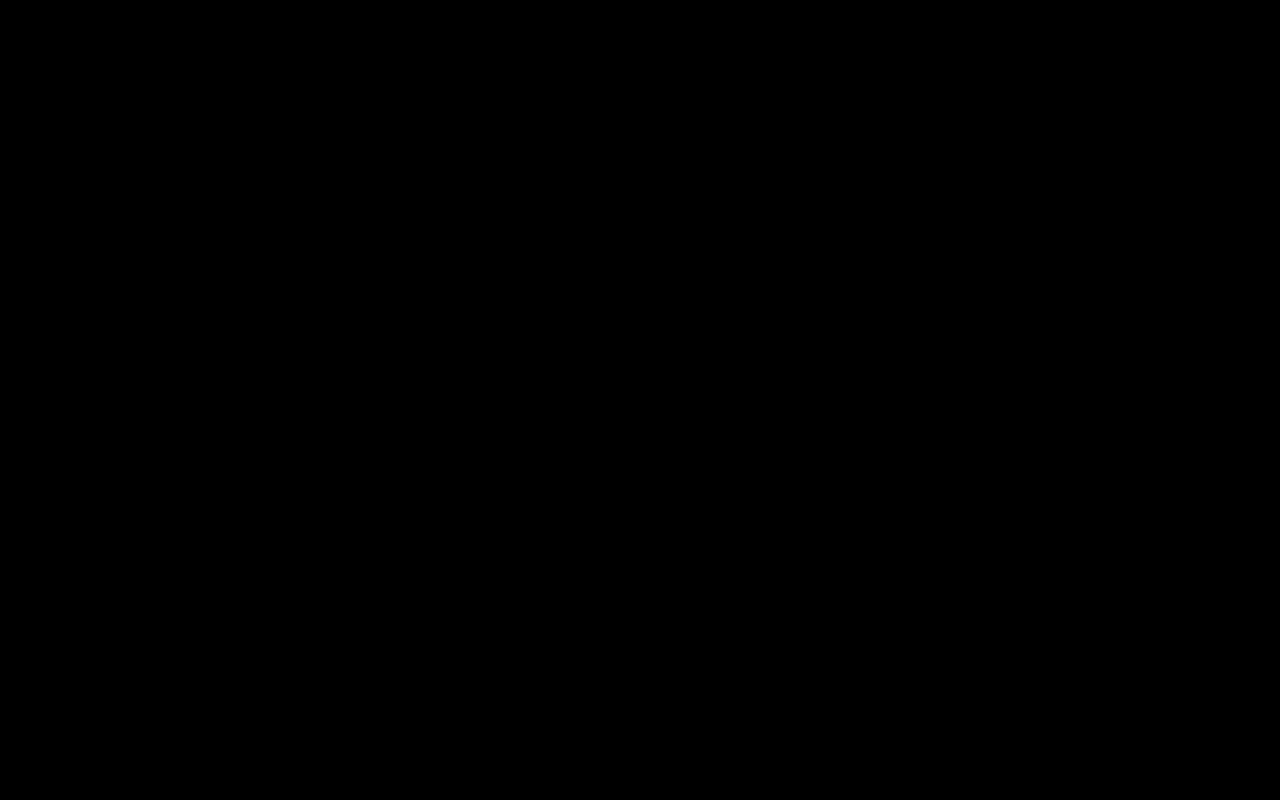
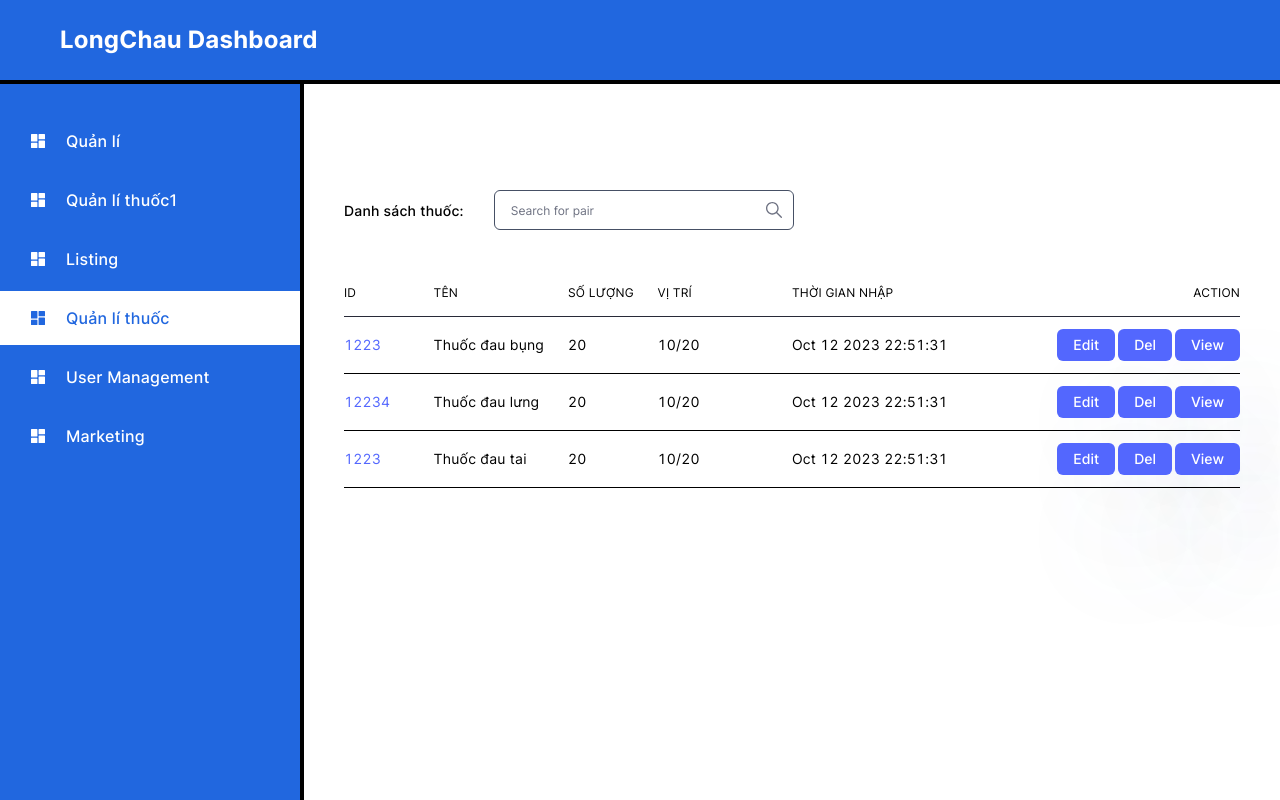
Before and after one commit to Sotatek-HuyDo2/LongChau_UI, a React (Create React App) app: page /medication-management in a window 1280 px wide. Before the commit this address had no page. Built offline with nearby package versions, Linux system fonts and the light colour scheme.

Commit message:
feat: update long chau page

```diff
--- a/src/components/AppButton.tsx
+++ b/src/components/AppButton.tsx
@@ -93,6 +93,22 @@ export const appButtonStyles = {
         opacity: 1,
       },
     }),
+    main2: (props: StyleProps) => ({
+      bg: mode('main.100', 'main.100')(props),
+      color: 'white.100',
+      fontSize: '16px',
+      _hover: {
+        bg: mode('pressed.100', 'pressed.100')(props),
+        _disabled: {
+          bg: mode('border.300', 'border.300')(props),
+        },
+      },
+      _disabled: {
+        bg: mode('border.300', 'border.300')(props),
+        color: 'paragraph.200',
+        opacity: 1,
+      },
+    }),
     transparent: (props: StyleProps) => ({
       bg: 'transparent',
       color: 'main.100',
--- a/src/components/layouts/NavBar.tsx
+++ b/src/components/layouts/NavBar.tsx
@@ -13,7 +13,7 @@ const MENUS = [
   },
   {
     name: 'Quản lí thuốc1',
-    path: '/insight',
+    path: '/medication-management1',
     icon: <Overview />,
   },
   {
@@ -23,7 +23,7 @@ const MENUS = [
   },
   {
     name: 'Quản lí thuốc',
-    path: '/delist',
+    path: '/medication-management',
     icon: <Overview />,
   },
   {
--- a/src/pages/DelistPage.tsx
+++ b/src/pages/Admin/DelistPage.tsx
@@ -11,11 +11,11 @@ import { AppDataTable, AppButton } from 'src/components';
 import ModalDelistConfirm from 'src/components/Modals/ModalDelistConfirm';
 
 interface IDelist {
-  pairID: number;
-  currencyId: number;
-  networkId: number;
+  medicineID: string;
+  name: string;
+  quality: number;
+  visit: string;
   timestamp: number;
-  status: string;
 }
 
 const DelistPage = () => {
@@ -42,10 +42,13 @@ const DelistPage = () => {
   const _renderHeaderTable = () => {
     return (
       <Flex>
-        <Box className="delist--header-cell-body delist--id">Pair ID</Box>
-        <Box className="delist--header-cell-body delist--pair">Pair</Box>
-        <Box className="delist--header-cell-body delist--time">Time</Box>
-        <Box className="delist--header-cell-body delist--status">Status</Box>
+        <Box className="delist--header-cell-body delist--id">ID</Box>
+        <Box className="delist--header-cell-body delist--name">Tên</Box>
+        <Box className="delist--header-cell-body delist--quality">số lượng</Box>
+        <Box className="delist--header-cell-body delist--visit">Vị trí</Box>
+        <Box className="delist--header-cell-body delist--time">
+          Thời gian nhập
+        </Box>
         <Box className="delist--header-cell-body delist--action">Action</Box>
       </Flex>
     );
@@ -70,18 +73,40 @@ const DelistPage = () => {
       <Flex className="delist--row-wrap" direction={'column'}>
         <Flex>
           <Flex className="delist--cell-body delist--id">
-            <Box cursor={'pointer'}>{data.pairID}</Box>
+            <Box cursor={'pointer'}>{data.medicineID}</Box>
           </Flex>
-          <Box className="delist--cell-body delist--pair">BTC/USDT</Box>
+          <Box className="delist--cell-body delist--name">
+            {data.name ? data.name : '--'}
+          </Box>
+          <Flex
+            flexDirection="row"
+            className="delist--cell-body delist--quality"
+          >
+            {data?.quality ? data?.quality : '--'}
+          </Flex>
+          <Box className="delist--cell-body delist--visit">
+            <Box>{data.visit}</Box>
+          </Box>
           <Flex flexDirection="row" className="delist--cell-body delist--time">
             {formatTimestamp(data?.timestamp, 'MMM DD YYYY HH:mm:ss')}
           </Flex>
-          <Box className="delist--cell-body delist--status">
-            <Box>{data.status}</Box>
-          </Box>
           <Box className="delist--cell-body delist--action" cursor={'pointer'}>
             <AppButton size={'sm'} onClick={onToggleOpenModalDelistConfirm}>
-              Delist
+              Edit
+            </AppButton>
+            <AppButton
+              ml={'3px'}
+              size={'sm'}
+              onClick={onToggleOpenModalDelistConfirm}
+            >
+              Del
+            </AppButton>
+            <AppButton
+              ml={'3px'}
+              size={'sm'}
+              onClick={onToggleOpenModalDelistConfirm}
+            >
+              View
             </AppButton>
           </Box>
         </Flex>
@@ -104,7 +129,7 @@ const DelistPage = () => {
 
         <Box className={'delist__search'}>
           <Flex alignItems={'center'}>
-            <Box className={'delist__search-title'}>Listed pair:</Box>
+            <Box className={'delist__search-title'}>Danh sách thuốc:</Box>
             <Box className="delist__search-input">
               <InputGroup>
                 <AppInput
--- a/src/pages/InsightPage/PartTradingVolume/CumulativeVolumeChart.tsx
+++ b/src/pages/InsightPage/PartTradingVolume/CumulativeVolumeChart.tsx
@@ -15,9 +15,7 @@ const CumulativeVolumeChart = () => {
       <Flex justifyContent={'flex-end'}>
         <AppDateRangePicker params={params} setParams={setParams} />
       </Flex>
-      <Box height={'300px'}>
-
-      </Box>
+      <Box height={'300px'}></Box>
       <Flex justifyContent={'center'}>Cumulative Volume</Flex>
     </Box>
   );
--- a/src/pages/InsightPage/PartTradingVolume/WeeklyVolumeChart.tsx
+++ b/src/pages/InsightPage/PartTradingVolume/WeeklyVolumeChart.tsx
@@ -15,9 +15,7 @@ const WeeklyVolumeChart = () => {
       <Flex justifyContent={'flex-end'}>
         <AppDateRangePicker params={params} setParams={setParams} />
       </Flex>
-      <Box height={'300px'}>
-
-      </Box>
+      <Box height={'300px'}></Box>
       <Flex justifyContent={'center'}>Weekly Volume</Flex>
     </Box>
   );
--- a/src/routes.tsx
+++ b/src/routes.tsx
@@ -6,7 +6,7 @@ import LoginPage from '../src/pages/LoginPage';
 import DashboardPage from '../src/pages/DashboardPage';
 import React from 'react';
 import { PrivateRoute } from 'src/components';
-import DelistPage from './pages/DelistPage';
+import DelistPage from './pages/Admin/DelistPage';
 import ListingPage from './pages/ListingPage';
 import UserManagement from './pages/UserManagement';
 import UserInformationDetail from './pages/UserInfoDetail';
@@ -55,7 +55,7 @@ const RouterCustom = () => {
 
   return (
     <Routes>
-      <Route path={'/'} element={<PrivateRoute />}>
+      {/* <Route path={'/'} element={<PrivateRoute />}>
         <Route index element={<DashboardPage />} />
       </Route>
 
@@ -91,7 +91,11 @@ const RouterCustom = () => {
 
       <Route path={'/insight'} element={<PrivateRoute />}>
         <Route index element={<InsightPage />} />
-      </Route>
+      </Route> */}
+
+      <Route path={'/'} element={<DashboardPage />} />
+      <Route path={'/medication-management'} element={<DelistPage />} />
+      <Route path={'/medication-management1'} element={<DelistPage />} />
     </Routes>
   );
 };
--- a/src/styles/_color-variables.scss
+++ b/src/styles/_color-variables.scss
@@ -20,3 +20,4 @@ $Hover1: #3346d4;
 
 $BackMain: #2167df;
 $Black: #000000;
+$Hover: #4490ec;
--- a/src/styles/pages/DelistPage.scss
+++ b/src/styles/pages/DelistPage.scss
@@ -14,7 +14,7 @@
 
   &__search-title {
     font-size: 14px;
-    color: $Paragraph1;
+    color: $Black;
     margin-right: 30px;
   }
 
@@ -51,40 +51,24 @@
 
 .delist-container {
   .delist {
-    &__description {
-      @include display-regular-small;
-      .show_record {
-        color: $Paragraph2;
-      }
+    &--id,
+    &--type {
+      width: 10%;
     }
 
-    &__info-box {
-      width: 400px;
-      border-radius: 6px;
-      background: rgba(33, 35, 47, 0.5);
-      padding: 26px 24px;
-    }
-
-    &__info-box-label {
-      color: $Paragraph1;
-      @include display-regular-medium;
-    }
-  }
-  .delist {
-    &--id,
-    &--type {
+    &--name {
       width: 15%;
     }
 
-    &--pair {
-      width: 20%;
+    &--quality {
+      width: 10%;
+    }
+
+    &--visit {
+      width: 15%;
     }
 
     &--time {
-      width: 30%;
-    }
-
-    &--status {
       width: 20%;
     }
 
@@ -99,15 +83,16 @@
     &--cell-body {
       @include display-regular-small;
 
-      color: $Paragraph1;
+      color: $Black;
       display: flex;
       align-items: center;
       padding: 12px 0;
-      border-bottom: $Border 1px solid;
+      border-bottom: $Black 1px solid;
       &:last-child {
         justify-content: end;
       }
     }
+
     &--proof-hash,
     &--id,
     &--address {
@@ -116,7 +101,7 @@
     &--header-cell-body {
       @include display-regular-small;
 
-      color: $Paragraph2;
+      color: $Black;
       display: flex;
       text-transform: uppercase;
       align-items: center;
@@ -133,7 +118,7 @@
       flex-direction: column;
 
       &:hover {
-        background-color: $Card2;
+        background-color: $Hover;
       }
     }
 
--- a/src/utils/constants.ts
+++ b/src/utils/constants.ts
@@ -86,30 +86,24 @@ export const MOCK_Statistical_BOX = [
 
 export const MOCK_DeList = [
   {
-    pairID: 123,
-    currencyId: 2003,
-    networkId: 200001,
+    medicineID: '1223',
+    name: 'Thuốc đau bụng',
+    quality: 20,
+    visit: '10/20',
     timestamp: 1697151091000,
-    status: 'Listed',
   },
   {
-    pairID: 123,
-    currencyId: 2003,
-    networkId: 200001,
+    medicineID: '12234',
+    name: 'Thuốc đau lưng',
+    quality: 20,
+    visit: '10/20',
     timestamp: 1697151091000,
-    status: 'Delisted',
   },
   {
-    pairID: 123,
-    currencyId: 2001,
-    networkId: 200003,
-    timestamp: 1697151091000,
-    status: 'Listed',
-  },
-  {
-    pairID: 123,
-    currencyId: 2003,
-    networkId: 200000,
+    medicineID: '1223',
+    name: 'Thuốc đau tai',
+    quality: 20,
+    visit: '10/20',
     timestamp: 1697151091000,
     status: 'Delisted',
   },
```
Also changed, not shown: src/pages/ListingPage/PartAddPair.tsx (+6 -2 lines).
